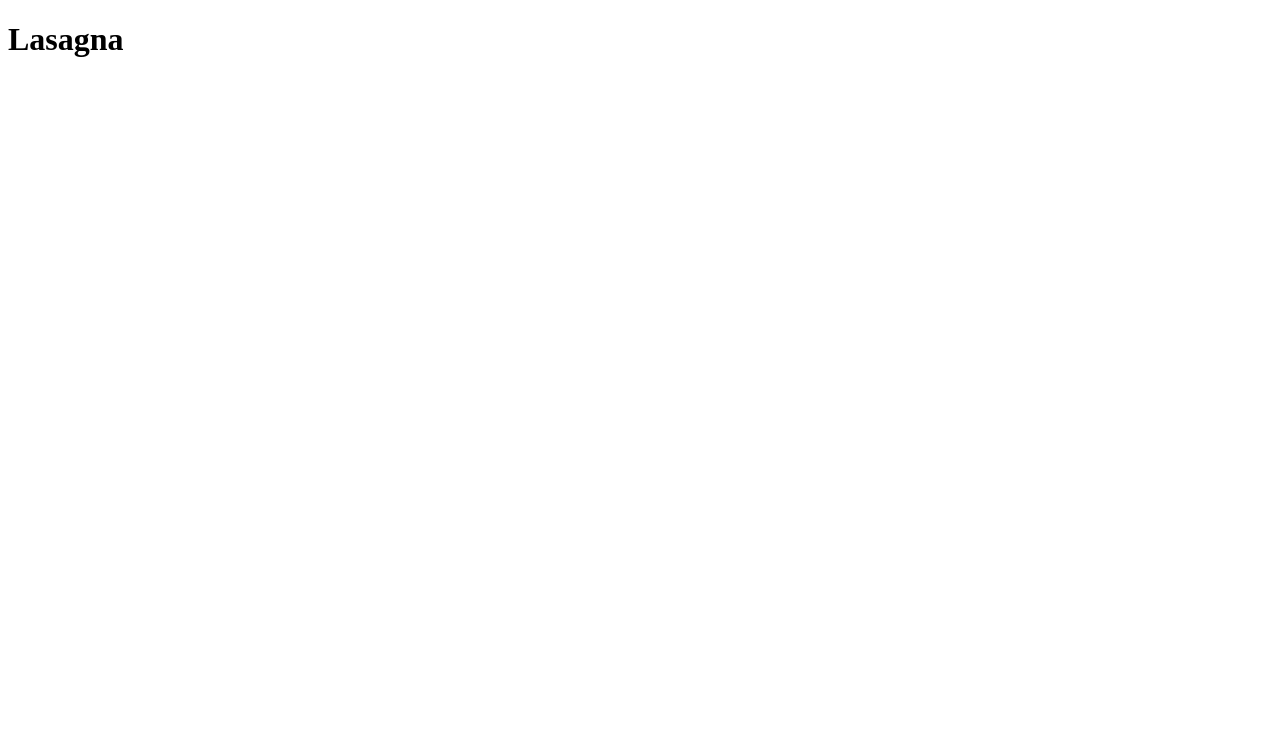
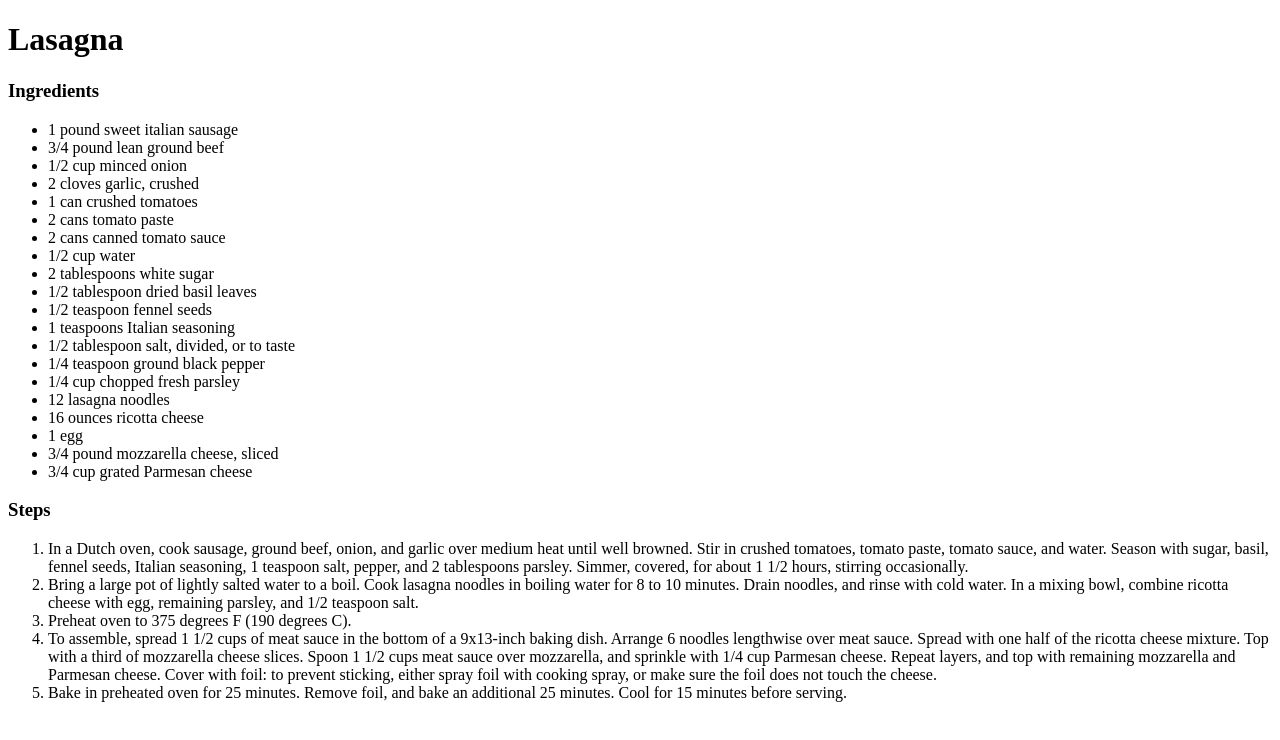
Before and after one commit to jjean95/odin-recipes, a plain HTML site: page lasagna.html in a window 1280 px wide. Drawn offline with Linux system fonts and the light colour scheme.

Commit message:
added recipes

```diff
--- a/lasagna.html
+++ b/lasagna.html
@@ -2,5 +2,36 @@
 <html>
     <body>
         <h1>Lasagna</h1>
+        <h3>Ingredients</h3>
+        <ul>
+            <li>1 pound sweet italian sausage</li>
+            <li>3/4 pound lean ground beef</li>
+            <li>1/2 cup minced onion</li>
+            <li>2 cloves garlic, crushed</li>
+            <li>1 can crushed tomatoes</li>
+            <li>2 cans tomato paste</li>
+            <li>2 cans canned tomato sauce</li>
+            <li>1/2 cup water</li>
+            <li>2 tablespoons white sugar</li>
+            <li>1/2 tablespoon dried basil leaves</li>
+            <li>1/2 teaspoon fennel seeds</li>
+            <li>1 teaspoons Italian seasoning</li>
+            <li>1/2 tablespoon salt, divided, or to taste</li>
+            <li>1/4 teaspoon ground black pepper</li>
+            <li>1/4 cup chopped fresh parsley</li>
+            <li>12 lasagna noodles</li>
+            <li>16 ounces ricotta cheese</li>
+            <li>1 egg</li>
+            <li>3/4 pound mozzarella cheese, sliced</li>
+            <li>3/4 cup grated Parmesan cheese</li>
+        </ul>
+        <h3>Steps</h3>
+        <ol>
+            <li>In a Dutch oven, cook sausage, ground beef, onion, and garlic over medium heat until well browned. Stir in crushed tomatoes, tomato paste, tomato sauce, and water. Season with sugar, basil, fennel seeds, Italian seasoning, 1 teaspoon salt, pepper, and 2 tablespoons parsley. Simmer, covered, for about 1 1/2 hours, stirring occasionally.</li>
+            <li>Bring a large pot of lightly salted water to a boil. Cook lasagna noodles in boiling water for 8 to 10 minutes. Drain noodles, and rinse with cold water. In a mixing bowl, combine ricotta cheese with egg, remaining parsley, and 1/2 teaspoon salt.</li>
+            <li>Preheat oven to 375 degrees F (190 degrees C).</li>
+            <li>To assemble, spread 1 1/2 cups of meat sauce in the bottom of a 9x13-inch baking dish. Arrange 6 noodles lengthwise over meat sauce. Spread with one half of the ricotta cheese mixture. Top with a third of mozzarella cheese slices. Spoon 1 1/2 cups meat sauce over mozzarella, and sprinkle with 1/4 cup Parmesan cheese. Repeat layers, and top with remaining mozzarella and Parmesan cheese. Cover with foil: to prevent sticking, either spray foil with cooking spray, or make sure the foil does not touch the cheese.</li>
+            <li>Bake in preheated oven for 25 minutes. Remove foil, and bake an additional 25 minutes. Cool for 15 minutes before serving.</li>
+        </ol>
     </body>
 </html>
```
